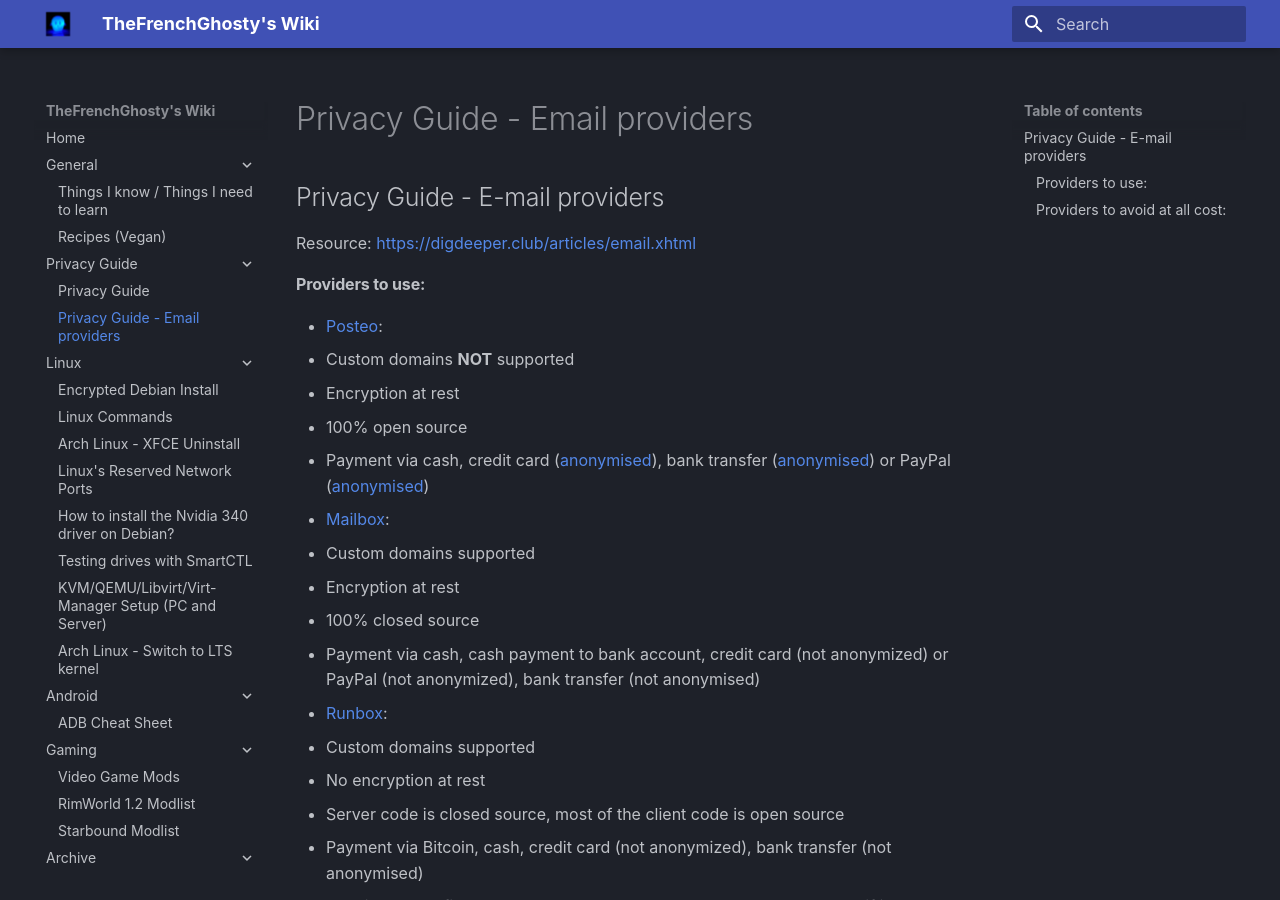
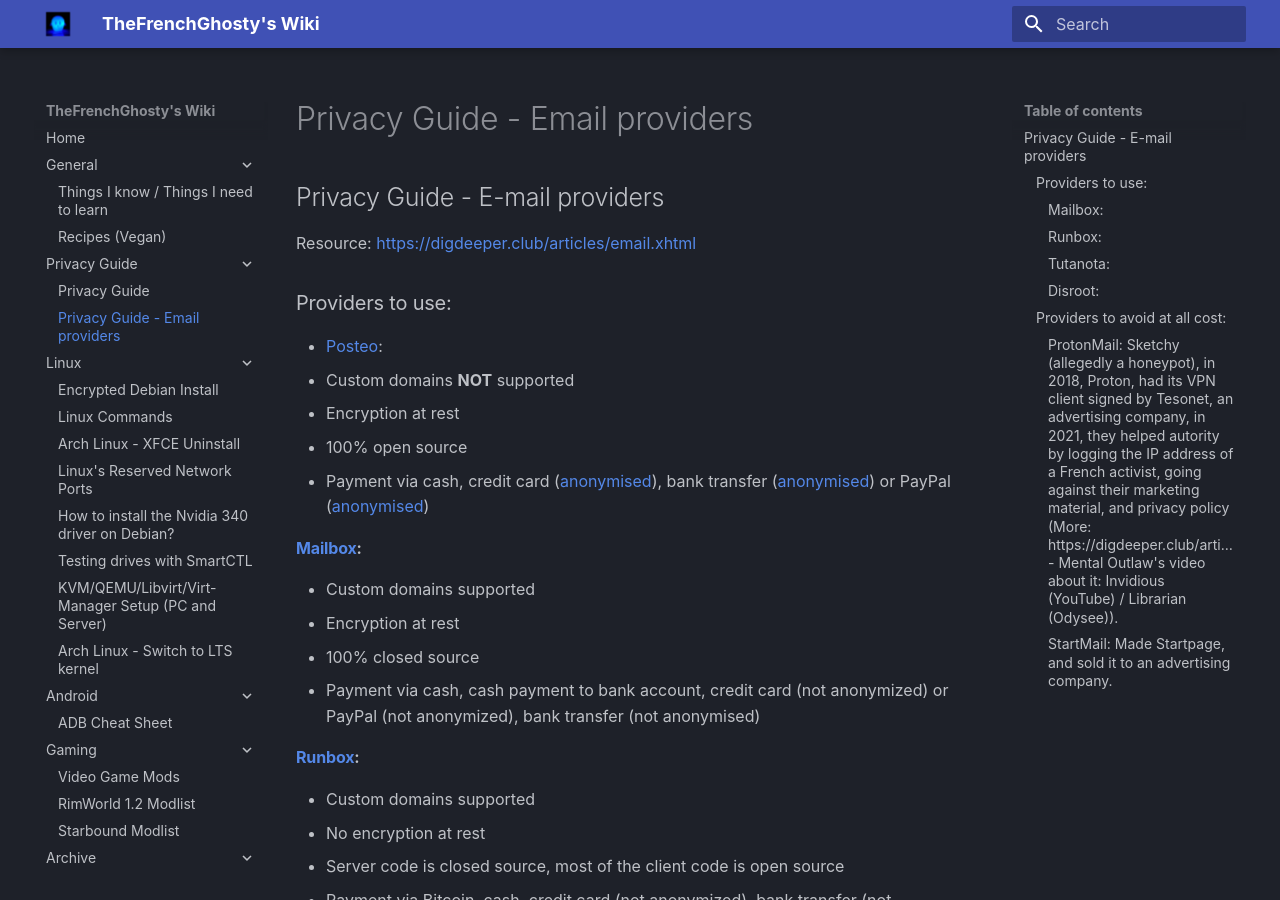
Before and after one commit to TheFrenchGhosty/wiki.thefrenchghosty.me, an MkDocs documentation site: the page built from docs/privacy-guide/email-providers.md, in a window 1280 px wide and 900 px high. Built offline with MkDocs 1.6.1 and Material for MkDocs 9.7.7, drawn with Linux system fonts in a browser that asks for light colours.

Commit message:
Email Privacy Guide - Layout enhancement

```diff
--- a/docs/privacy-guide/email-providers.md
+++ b/docs/privacy-guide/email-providers.md
@@ -2,7 +2,7 @@
 
 Resource: https://digdeeper.club/articles/email.xhtml
 
-### Providers to use:
+## Providers to use:
 
 - [Posteo](https://posteo.de/en):
   - Custom domains **NOT** supported
@@ -10,27 +10,27 @@
   - 100% open source
   - Payment via cash, credit card ([anonymised](https://posteo.de/en/site/payment)), bank transfer ([anonymised](https://posteo.de/en/site/payment)) or PayPal ([anonymised](https://posteo.de/en/site/payment))
 
-- [Mailbox](https://mailbox.org/en/):
+### [Mailbox](https://mailbox.org/en/):
   - Custom domains supported
   - Encryption at rest
   - 100% closed source
   - Payment via cash, cash payment to bank account, credit card (not anonymized) or PayPal (not anonymized), bank transfer (not anonymised)
 
-- [Runbox](https://runbox.com/):
+### [Runbox](https://runbox.com/):
   - Custom domains supported
   - No encryption at rest
   - Server code is closed source, most of the client code is open source
   - Payment via Bitcoin, cash, credit card (not anonymized), bank transfer (not anonymised)
   - Requires a *real* first and last name - however they won't actually check if it's *real* (unless you abuse their service), you should use your real name if possible, because not doing so is *technically* against their ToS. Email conversation I had with them about it: [1](1.png) [2](2.png) [3](3.png) [4](4.png) [5](5.png) [6](6.png) [7](7.png)
 
-- [Tutanota](https://tutanota.com/):
+### [Tutanota](https://tutanota.com/):
   - Custom domains supported
   - Encryption at rest
   - Server code is closed source
   - Payment via credit card (not anonymised), PayPal (not anonymised), Bitcoin (through [their official reseller](https://tutanota.com/faq/#cryptocurrency)) or Monero (through [their official reseller](https://tutanota.com/faq/#cryptocurrency))
   - **NO IMAP/POP3**, using their *open source* client (or web UI) is **mandatory**
 
-- [Disroot](https://disroot.org/en/services/email):
+### [Disroot](https://disroot.org/en/services/email):
   - Custom domains supported
   - No encryption at rest
   - 100% open source
@@ -39,8 +39,8 @@
 
 ---
 
-### Providers to avoid at all cost:
+## Providers to avoid at all cost:
 
-- ProtonMail: Sketchy ([allegedly a honeypot](https://encryp.ch/blog/disturbing-facts-about-protonmail/)), in 2018, Proton, had [its VPN client signed by Tesonet, an advertising company](https://teddit.pussthecat.org/r/privacytoolsIO/comments/8xnvxc/remove_protonvpn_from_privacytoolsio/), in 2021, [they helped autority](https://techcrunch.com/2021/09/06/protonmail-logged-ip-address-of-french-activist-after-order-by-swiss-authorities/) [by logging the IP address of a French activist, going against their marketing material, and privacy policy](https://en.wikipedia.org/wiki/ProtonMail#Compliance_with_Swiss_court_orders_and_IP_Logging)  (More: https://digdeeper.club/articles/email.xhtml#ProtonMail - Mental Outlaw's video about it: [Invidious (YouTube)](https://redirect.invidious.io/watch?v=IeXaYR4ed9c) / [Librarian (Odysee)](https://librarian.pussthecat.org/@AlphaNerd:8/is-proton-mail-really-private,-secure,:f)).
+### ProtonMail: Sketchy ([allegedly a honeypot](https://encryp.ch/blog/disturbing-facts-about-protonmail/)), in 2018, Proton, had [its VPN client signed by Tesonet, an advertising company](https://teddit.pussthecat.org/r/privacytoolsIO/comments/8xnvxc/remove_protonvpn_from_privacytoolsio/), in 2021, [they helped autority](https://techcrunch.com/2021/09/06/protonmail-logged-ip-address-of-french-activist-after-order-by-swiss-authorities/) [by logging the IP address of a French activist, going against their marketing material, and privacy policy](https://en.wikipedia.org/wiki/ProtonMail#Compliance_with_Swiss_court_orders_and_IP_Logging)  (More: https://digdeeper.club/articles/email.xhtml#ProtonMail - Mental Outlaw's video about it: [Invidious (YouTube)](https://redirect.invidious.io/watch?v=IeXaYR4ed9c) / [Librarian (Odysee)](https://librarian.pussthecat.org/@AlphaNerd:8/is-proton-mail-really-private,-secure,:f)).
 
-- StartMail: Made Startpage, and sold it to an advertising company.
+### StartMail: Made Startpage, and sold it to an advertising company.
```
